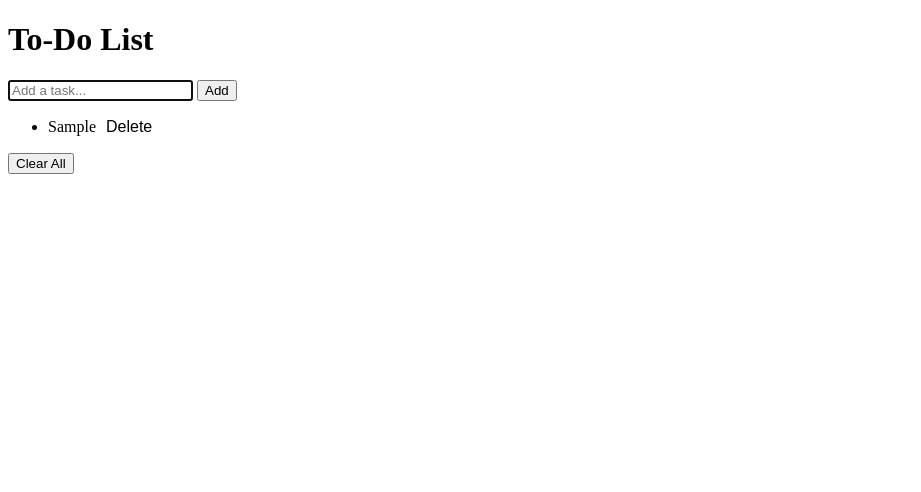
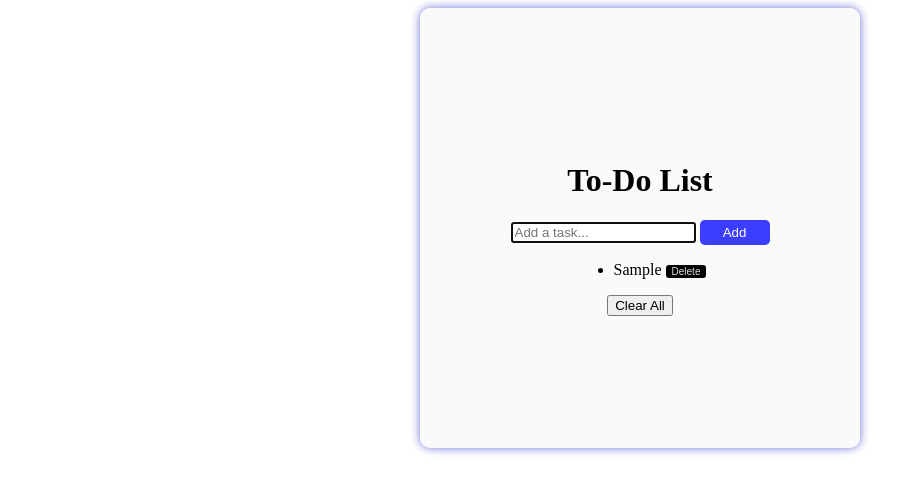
Before and after one commit to Oluwasemilore02/Coding-Challenges001-005, a plain HTML site: page Coding Challenges/Coding Challenge 3/index.html in a window 1280 px wide. Both pictures are taken after typing "Sample" into the empty fields and a click on the button "Add". Shown: the whole page, without its empty margins (0-921 px from the left). Drawn offline with Linux system fonts and the light colour scheme.

Commit message:
Update style.css

```diff
--- a/Coding Challenges/Coding Challenge 3/style.css
+++ b/Coding Challenges/Coding Challenge 3/style.css
@@ -75,9 +75,40 @@
   }
 
   .remove-btn {
-    background: none;
+    background: black;
     border: none;
-    font-size: 16px;
+    color: #ddd;
+    border-radius: 3px;
+    font-size: 10px;
     cursor: pointer;
     transition: transform .2s ease;
   }
+
+  .todo{
+    display: flex;
+    flex-direction: column;
+    align-items: center;
+    justify-content: center;
+    min-height: 50vh;
+    background-color: #f0f0f055;
+    box-shadow: rgb(112, 114, 216) 0px 0px 10px;
+    width: 400px;
+    border-radius: 10px;
+    padding: 20px;
+    margin: 0 auto;
+  }
+
+  .add-btn{
+    background-color: rgb(59, 62, 255);
+    color: white;
+    border: none;
+    width: 70px;
+    height: 25px;
+    border-radius: 0.3rem;
+    transition: 0.9s;
+
+    &:hover{
+      background-color: rgb(112, 114, 216);
+      transform: scale(0.89);
+    }
+  }
```
